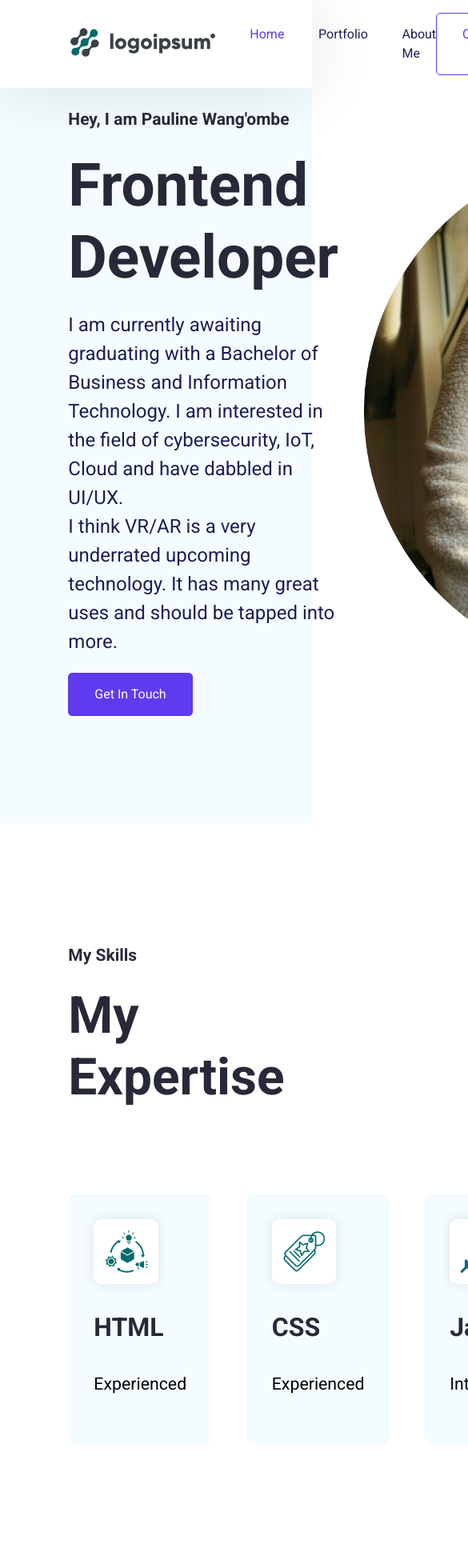
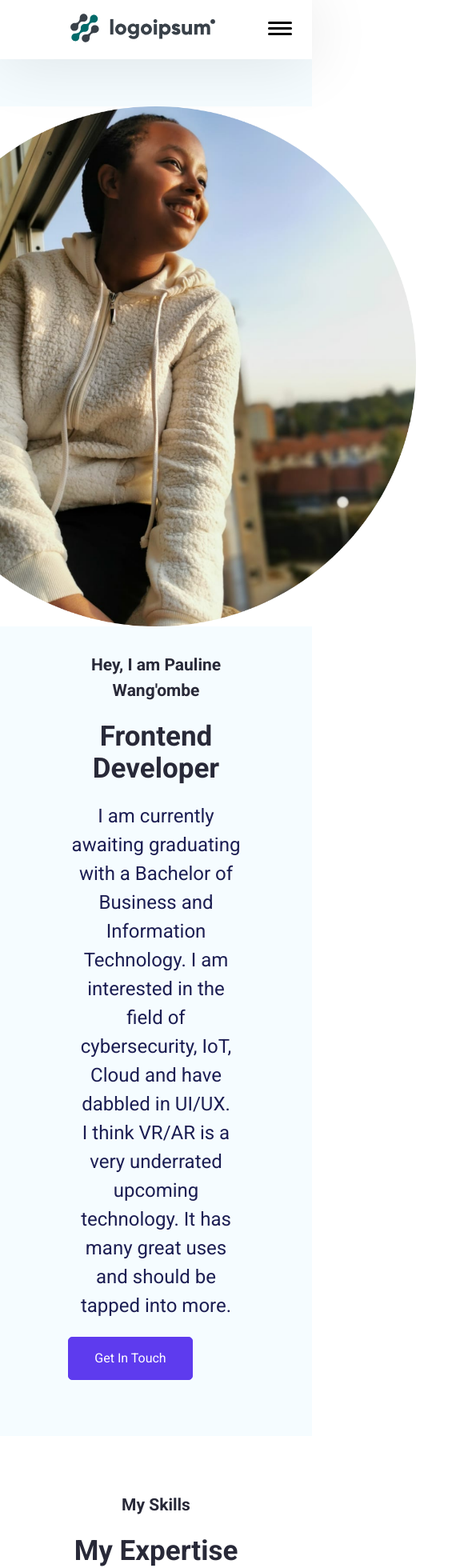
Before and after one commit to Paula-Wang/Portfolio-Page-in-React, a React (Create React App) app: page / in a window 390 px wide. Shown: the top 1960 px of the page at 80% size, 585 px wide, since content can reach past the window. Built offline with nearby package versions, Linux system fonts and the light colour scheme.

Commit message:
style: :art: add footer and responsive screen css

```diff
--- a/src/App.css
+++ b/src/App.css
@@ -505,4 +505,243 @@ h3 {
   }
   /* Contact End */
 
-  /* Footer Start */
+  /* Footer Starts */
+  .footer--container {
+    display: flex;
+    padding: 106.667px 85.333px;
+    flex-direction: column;
+    align-items: flex-start;
+    background: var(--bg-shade);
+    align-items: center;
+    align-self: stretch;
+  }
+  .footer--link--container {
+    display: flex;
+    justify-content: space-between;
+    align-items: center;
+    align-self: stretch;
+  }
+  .footer--items > ul {
+    list-style: none;
+    display: flex;
+    align-items: flex-start;
+    gap: 42.667px;
+    text-decoration: none;
+  }
+  .footer--items ul > li > a {
+    text-decoration: none;
+  }
+  .footer--social--icon > ul {
+    list-style: none;
+    display: flex;
+    justify-content: flex-end;
+    align-items: center;
+    gap: 16px;
+    flex-shrink: 0;
+    text-decoration: none;
+  }
+  .divider {
+    margin: 106px 0 42.67px;
+    height: 1.333px;
+    width: 100%;
+    background: rgba(40, 41, 56, 0.55);
+  }
+  .footer--content--container {
+    display: flex;
+    justify-content: space-between;
+    align-items: center;
+    align-self: stretch;
+  }
+  .footer--content {
+    color: var(--black);
+    font-size: 18.667px;
+    font-weight: 400;
+    line-height: 28px;
+  }
+
+  /* Responsive Screens */
+  @media only screen and (max-width: 1800px) {
+    .hero--section--title {
+      font-size: 68px;
+      line-height: 70px;
+    }
+    .skills--section--title {
+      font-size: 28px;
+      line-height: 40px;
+    }
+  }
+
+  @media only screen and (max-width: 1600px) {
+    .skills--section--heading {
+      font-size: 54px;
+      line-height: 70px;
+    }
+    .skills--section--container {
+      gap: 16px;
+    }
+    .skills--section--card {
+      gap: 28px;
+    }
+    .skills--section--card--content {
+      gap: 20px;
+    }
+    .skills--section--title {
+      font-size: 23px;
+      line-height: 30px;
+    }
+    .skills--section--description {
+      font-size: 17.333px;
+      line-height: 27px;
+    }
+  }
+
+  @media only screen and (max-width: 1200px) {
+    .btn-outline-primary {
+      display: none;
+    }
+    .hero--section {
+      display: flex;
+      flex-direction: column-reverse;
+      padding-bottom: 70px;
+    }
+    .hero--section--title,
+    .hero--section-description,
+    .footer--content {
+      text-align: center;
+    }
+    .skills--section--container,
+    .about--section,
+    .portfolio--section--container,
+    .portfolio--container-box,
+    .footer--link--container,
+    .footer--items > ul,
+    .footer--content--container {
+      display: flex;
+      flex-direction: column;
+    }
+    .skills--section,
+    .portfolio--container,
+    .hero--section--content,
+    .hero--section--content--box {
+      align-items: center;
+    }
+    .portfolio--container-box {
+      gap: 30px;
+    }
+    .skills--section,
+    .testimonial--section,
+    .contact--section,
+    .footer--container {
+      gap: 20px;
+      padding-top: 70px;
+      padding-bottom: 70px;
+    }
+    .about--section {
+      gap: 20px;
+      padding-top: 0;
+      padding-bottom: 0;
+    }
+    .testimonial--section--card {
+      padding: 25px;
+    }
+    .hero--section--title,
+    .skills--section--heading,
+    .sections--heading {
+      font-size: 35px;
+      line-height: 40px;
+    }
+    .hero--section--content--box {
+      gap: 10px;
+    }
+    .contact--form--container {
+      width: 100%;
+    }
+    .container {
+      display: flex;
+      flex-direction: column;
+      gap: 10px;
+    }
+    .footer--social--icon > ul,
+    .footer--items > ul {
+      padding: 0;
+      align-items: center;
+    }
+    .divider {
+      margin: 20px;
+    }
+  }
+
+  /* Hamburger menu  */
+
+  .nav__hamburger {
+    display: none;
+    width: 1.875rem;
+    height: 1.313rem;
+    flex-direction: column;
+    justify-content: space-around;
+    position: absolute;
+    top: 25px;
+    right: 25px;
+  }
+
+  .nav__hamburger__line {
+    display: block;
+    height: 0.188rem;
+    width: 100%;
+    background-color: #000000;
+    border-radius: 0.625rem;
+    transition: all ease-in-out 0.2s;
+  }
+
+  @media screen and (max-width: 1200px) {
+    .nav__hamburger {
+      display: flex;
+      z-index: 200;
+    }
+    .navbar--items {
+      display: flex;
+    }
+    .navbar--items {
+      position: absolute;
+      display: flex;
+      align-items: center;
+      justify-content: center;
+      background-color: rgba(255, 255, 255);
+      top: -20rem;
+      left: 0;
+      width: 100%;
+      transition: all ease-in-out 0.4s;
+    }
+    .navbar--items ul {
+      flex-direction: column;
+      align-items: center;
+      width: 100%;
+      padding: 3rem 0 0.6rem;
+      z-index: -100;
+    }
+    .navbar--items ul li {
+      text-align: center;
+    }
+    .navbar--items ul li a {
+      padding: 0.5rem;
+    }
+    .navbar--items {
+      z-index: -1000;
+    }
+    .navbar--items.active {
+      top: 30px;
+    }
+    .nav__hamburger.active :nth-child(1) {
+      transform: rotate(45deg) translate(0.45rem, 0.1875rem);
+    }
+
+    .nav__hamburger.active :nth-child(2) {
+      opacity: 0;
+    }
+
+    .nav__hamburger.active :nth-child(3) {
+      transform: rotate(-45deg) translate(0.45rem, -0.1875rem);
+    }
+  }
+
+  /* Responsive Screens Ends*/
--- a/src/Pages/Home/Homescreen/index.jsx
+++ b/src/Pages/Home/Homescreen/index.jsx
@@ -1,5 +1,6 @@
 import AboutMe from "../About Me";
 import ContactMe from "../Contact Me";
+import Footer from "../Footer";
 import HeroSection from "../HeroSection";
 import MyPortfolio from "../MyPortfolio";
 import MySkills from "../MySkills";
@@ -12,6 +13,7 @@ export default function Home () {
         <AboutMe />
         <MyPortfolio />
         <ContactMe />
+        <Footer />
         </>
     )
 }
```
